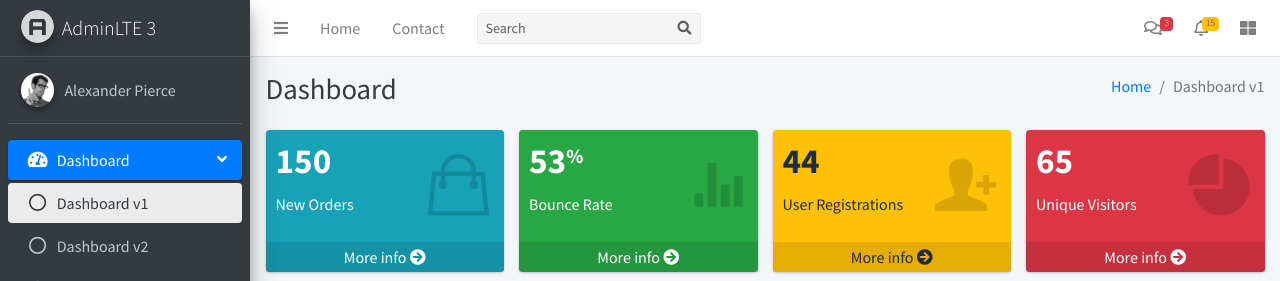
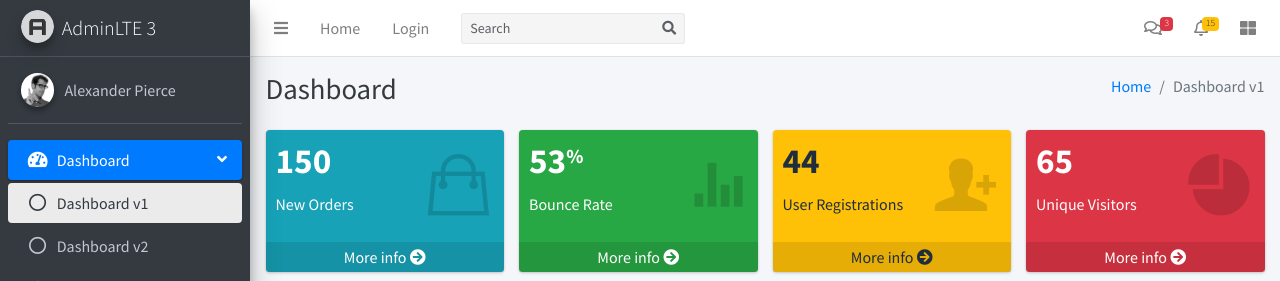
Before and after one commit to Kynotec/PWS-OBRA, a PHP site: page /bdobra/views/layout/default.php in a window 1280 px wide. Shown: the top 281 px of the page. Run offline with PHP 8.4, Linux system fonts and the light colour scheme; some libraries are stand-ins or nearby versions.

Commit message:
login layout

```diff
--- a/Obra/routes.php
+++ b/Obra/routes.php
@@ -16,7 +16,7 @@ return [
         ],
 
         'login'=>[
-        'index' => ['GET', 'AuthController', 'index'],
+        'index' => ['GET', 'LoginController', 'index'],
         ],
 
        ];
--- a/Obra/views/layout/default.php
+++ b/Obra/views/layout/default.php
@@ -41,7 +41,7 @@
                 <a href="index3.html" class="nav-link">Home</a>
             </li>
             <li class="nav-item d-none d-sm-inline-block">
-                <a href="#" class="nav-link">Contact</a>
+                <a href="index.php?c=login&a=index" class="nav-link">Login</a>
             </li>
         </ul>
 
```
